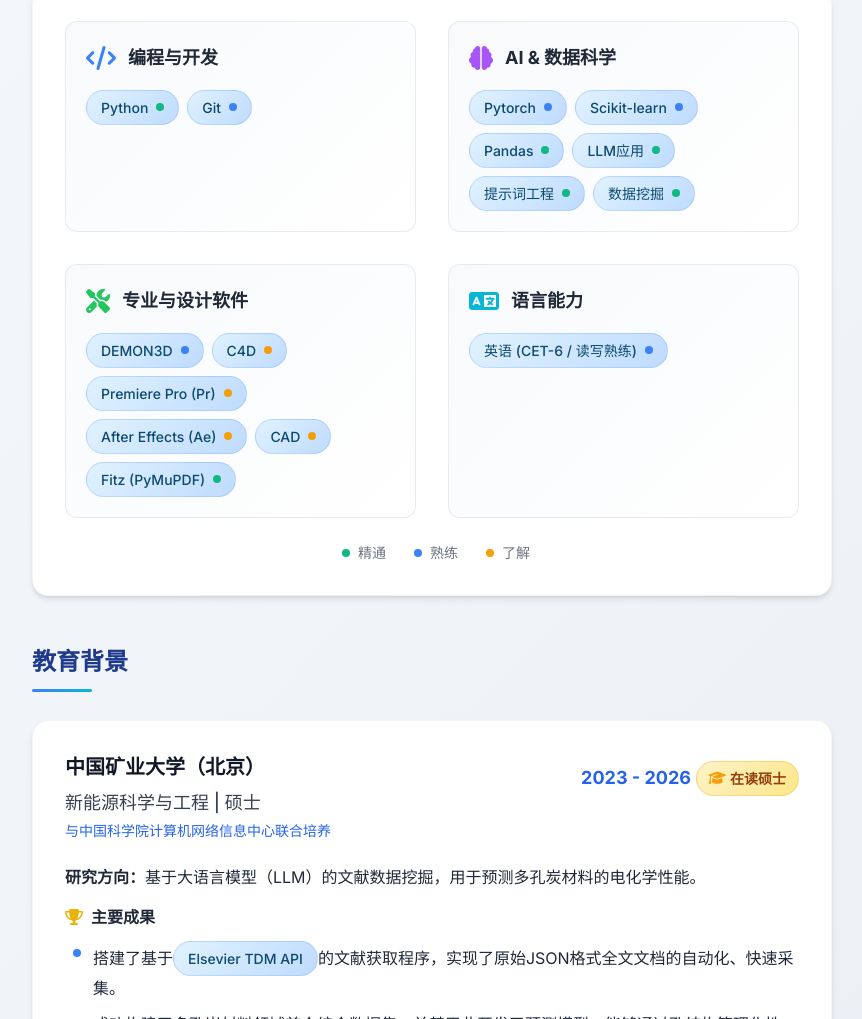
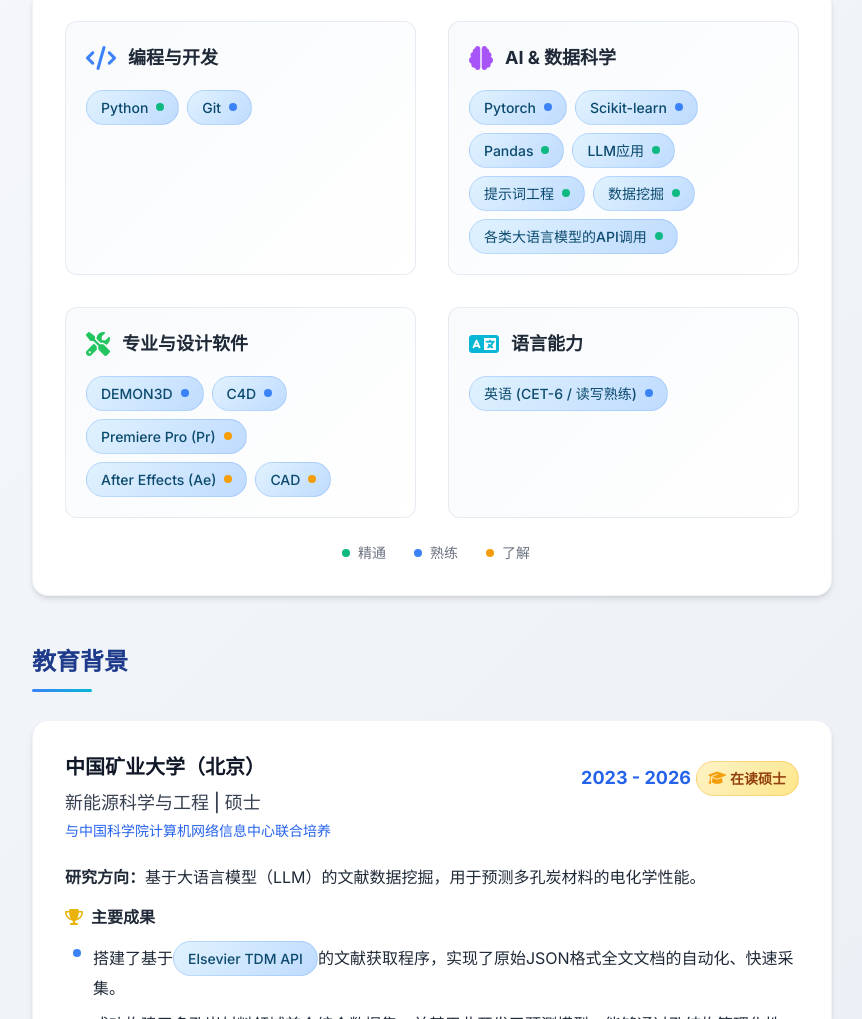
Before and after one commit to cpb-cbb/resume, a plain HTML site: page index.html in a window 1280 px wide. Shown: the part 743-1762 px from the top of the page, without its empty margins (208-1070 px from the left). Drawn offline with nearby package versions, Linux system fonts and the light colour scheme.

Commit message:
Update index.html
略微修改

```diff
--- a/index.html
+++ b/index.html
@@ -261,6 +261,7 @@
                             <span class="tag">LLM应用 <span class="skill-level skill-expert"></span></span>
                             <span class="tag">提示词工程 <span class="skill-level skill-expert"></span></span>
                             <span class="tag">数据挖掘 <span class="skill-level skill-expert"></span></span>
+                            <span class="tag">各类大语言模型的API调用 <span class="skill-level skill-expert"></span></span>
                         </div>
                     </div>
                     <div class="skill-category">
@@ -270,11 +271,10 @@
                         </div>
                         <div class="flex flex-wrap gap-2">
                             <span class="tag">DEMON3D <span class="skill-level skill-proficient"></span></span>
-                            <span class="tag">C4D <span class="skill-level skill-intermediate"></span></span>
+                            <span class="tag">C4D <span class="skill-level skill-proficient"></span></span>
                             <span class="tag">Premiere Pro (Pr) <span class="skill-level skill-intermediate"></span></span>
                             <span class="tag">After Effects (Ae) <span class="skill-level skill-intermediate"></span></span>
                             <span class="tag">CAD <span class="skill-level skill-intermediate"></span></span>
-                            <span class="tag">Fitz (PyMuPDF) <span class="skill-level skill-expert"></span></span>
                         </div>
                     </div>
                     <div class="skill-category">
```
